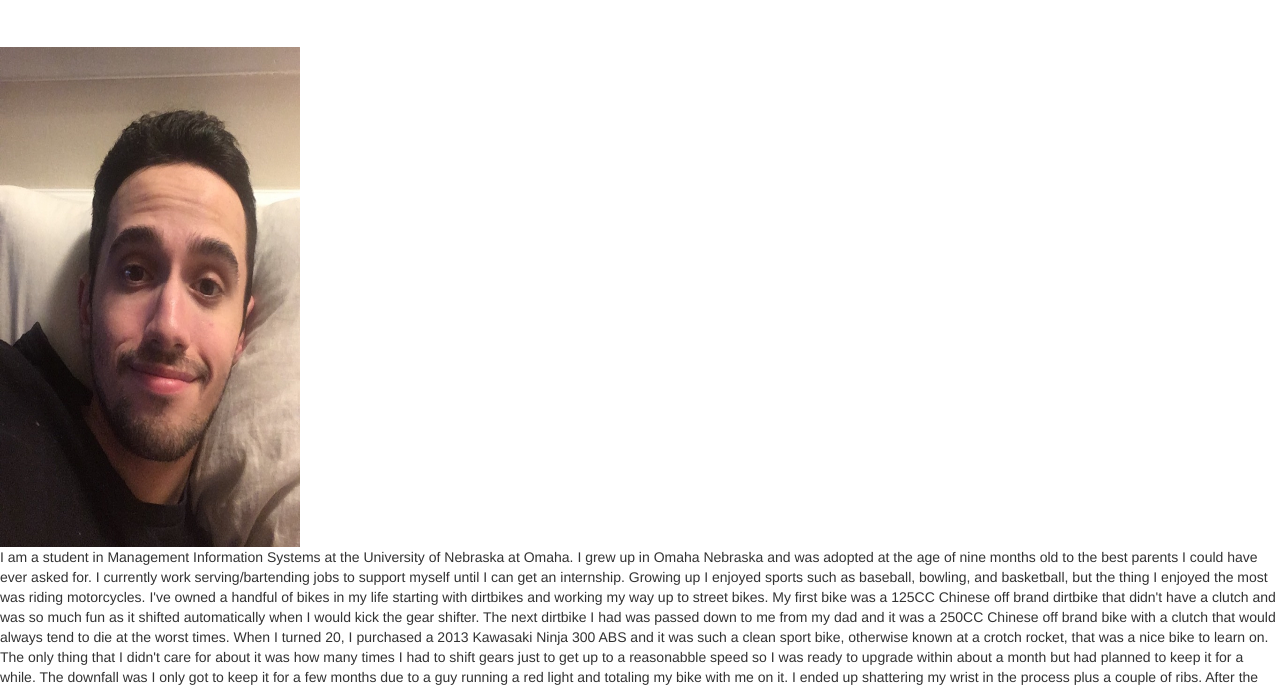
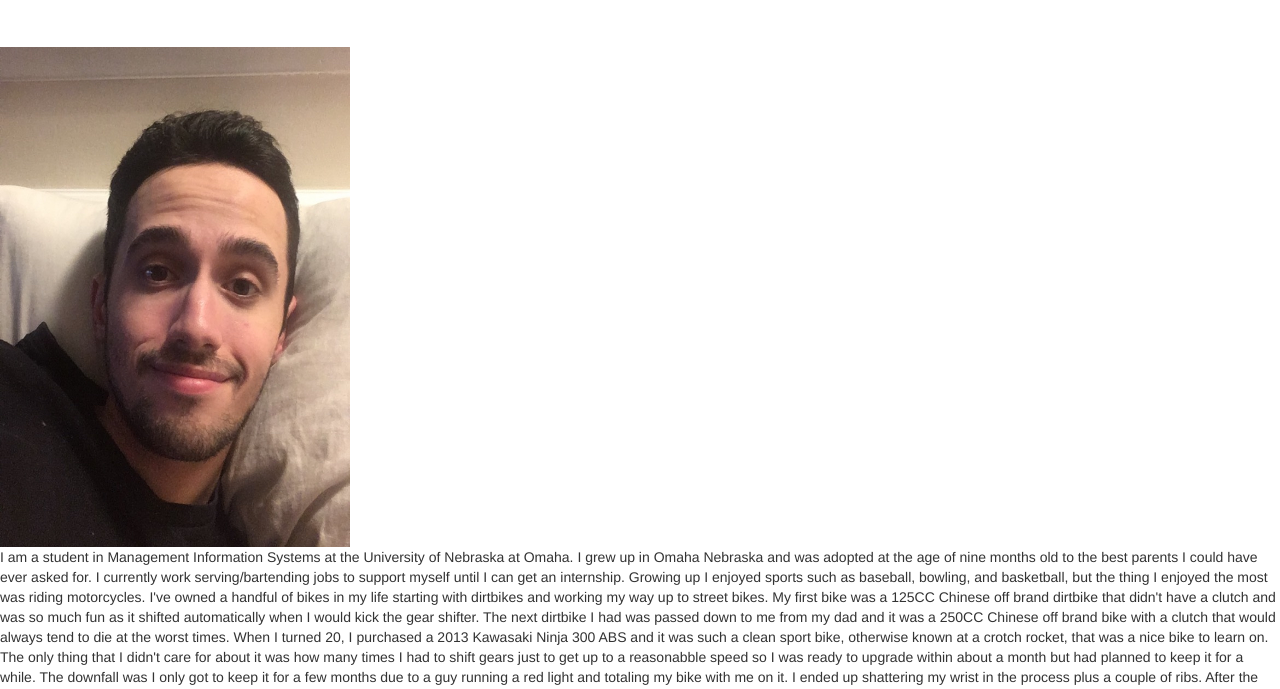
Before and after one commit to NicholasWade/mysite, a plain HTML site: page index.html in a window 1280 px wide. Shown: the part 103-792 px from the top of the page. Drawn offline with nearby package versions, Linux system fonts and the light colour scheme.

Commit message:
better version

```diff
--- a/index.html
+++ b/index.html
@@ -21,7 +21,7 @@
   <div id="wrapper">
       <section>
 
-              <img class="myimage" src="wade.jpg" style="width:300px;height:500px;"/>
+          <img class="myimage" src="wade.jpg" style="width:350px;height:500px;"/>
             <br>
             <p>
 
```
